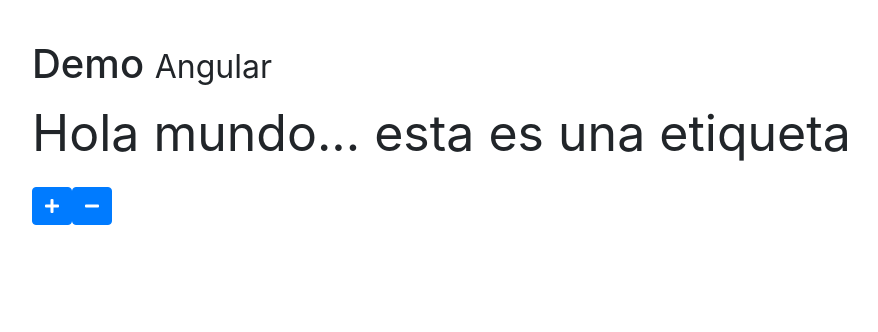
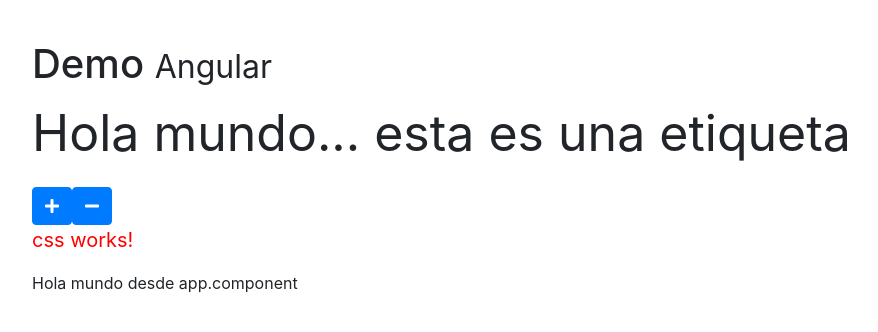
Before and after one commit to willys7/Angular-5-directives, an Angular app: page / in a window 1280 px wide. Shown: the top 332 px of the page, without its empty margins (53-931 px from the left). Built offline with nearby package versions, Linux system fonts and the light colour scheme.

Commit message:
css scope

```diff
--- a/src/app/app.component.html
+++ b/src/app/app.component.html
@@ -1,5 +1,7 @@
 <div class="container main-container">
   <h1>Demo <small>Angular</small></h1>
   <app-ng-style></app-ng-style>
+  <app-css></app-css>
+  <p>Hola mundo desde app.component</p>
 
 </div>
--- a/src/app/app.module.ts
+++ b/src/app/app.module.ts
@@ -4,12 +4,14 @@
 
 import { AppComponent } from './app.component';
 import { NgStyleComponent } from './components/ng-style/ng-style.component';
+import { CssComponent } from './components/css/css.component';
 
 
 @NgModule({
   declarations: [
     AppComponent,
-    NgStyleComponent
+    NgStyleComponent,
+    CssComponent
   ],
   imports: [
     BrowserModule
--- /dev/null
+++ b/src/app/components/css/css.component.ts
@@ -0,0 +1,24 @@
+import { Component, OnInit } from '@angular/core';
+
+@Component({
+  selector: 'app-css',
+  template: `
+    <p>
+      css works!
+    </p>
+  `,
+  styles: [`
+    p{
+      color:red;
+      font-size:20px;
+    }
+  `]
+})
+export class CssComponent implements OnInit {
+
+  constructor() { }
+
+  ngOnInit() {
+  }
+
+}
```
